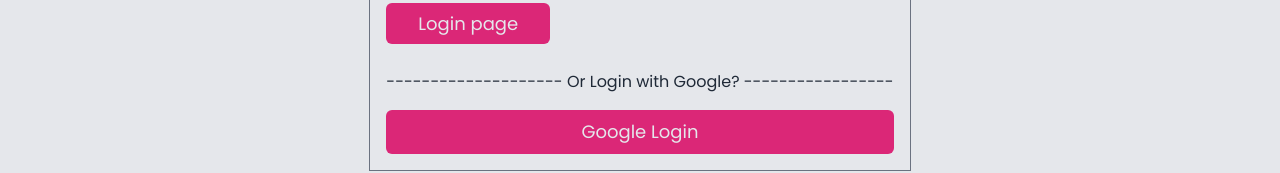
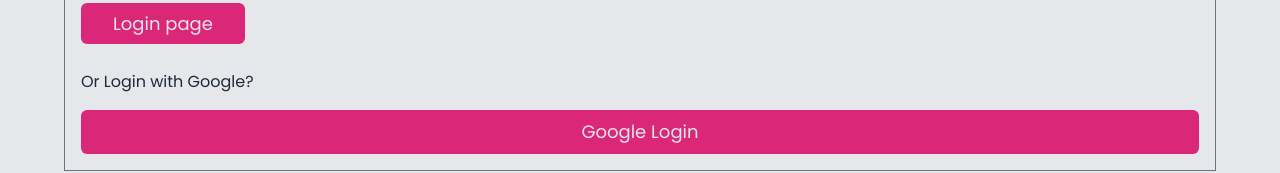
Before and after one commit to Programming-Hero-Web-Course3/healthcare-related-website-tamimArt1, a React (Vite) app: page /signup in a window 1280 px wide. Shown: the part 583-756 px from the top of the page. Built offline with nearby package versions, Linux system fonts and the light colour scheme; no server answers.

Commit message:
fixed responsiveness

```diff
--- a/src/pages/Login.jsx
+++ b/src/pages/Login.jsx
@@ -20,23 +20,21 @@
 
   return (
     <div className='container mx-auto flex justify-center bg-gray-200 text-gray-800 my-16 rounded-2xl p-16'>
-      <div className='p-4 border border-gray-500'>
+      <div className='p-4 border border-gray-500 w-full'>
         <h1 className='mb-4 text-4xl font-bold'>Login</h1>
         <form onSubmit={handleSubmit(onSubmit)}>
           <input
-            className='mb-4 p-4 text-xl rounded-md focus:outline-none'
+            className='mb-4 p-4 md:text-xl rounded-md focus:outline-none w-full'
             {...register('email')}
             placeholder='Email'
             type='email'
-          />{' '}
-          <br />
+          />
           <input
-            className='mb-4 p-4 text-xl rounded-md focus:outline-none'
+            className='mb-4 p-4 md:text-xl rounded-md focus:outline-none w-full'
             {...register('password')}
             placeholder='Password'
             type='password'
           />
-          <br />
           <input
             className='bg-pink-600 px-8 py-2 cursor-pointer hover:bg-pink-800 text-lg text-gray-200 rounded-md'
             type='submit'
@@ -51,9 +49,7 @@
         >
           Signup page
         </Link>
-        <h3 style={{ marginTop: '2rem' }}>
-          -------------------- Or Login with Google? -----------------
-        </h3>
+        <h3 style={{ marginTop: '2rem' }}>Or Login with Google?</h3>
         <button
           className='bg-pink-600 px-8 py-2 cursor-pointer hover:bg-pink-800 text-lg text-gray-200 rounded-md w-full mt-4'
           onClick={() => googleClient(location)}
--- a/src/pages/Signup.jsx
+++ b/src/pages/Signup.jsx
@@ -11,23 +11,21 @@
 
   return (
     <div className='container mx-auto flex justify-center bg-gray-200 text-gray-800 my-16 rounded-2xl p-16'>
-      <div className='p-4 border border-gray-500'>
+      <div className='p-4 border border-gray-500 w-full'>
         <h1 className='mb-4 text-4xl font-bold'>Signup</h1>
         <form onSubmit={handleSubmit(onSubmit)}>
           <input
-            className='mb-4 p-4 text-xl rounded-md focus:outline-none'
+            className='mb-4 p-4 text-xl rounded-md focus:outline-none w-full'
             {...register('email')}
             placeholder='Email'
             type='email'
-          />{' '}
-          <br />
+          />
           <input
-            className='mb-4 p-4 text-xl rounded-md focus:outline-none'
+            className='mb-4 p-4 text-xl rounded-md focus:outline-none w-full'
             {...register('password')}
             placeholder='Password'
             type='password'
           />
-          <br />
           <input
             className='bg-pink-600 px-8 py-2 cursor-pointer hover:bg-pink-800 text-lg text-gray-200 rounded-md'
             type='submit'
@@ -42,9 +40,7 @@
         >
           Login page
         </Link>
-        <h3 style={{ marginTop: '2rem' }}>
-          -------------------- Or Login with Google? -----------------
-        </h3>
+        <h3 style={{ marginTop: '2rem' }}>Or Login with Google?</h3>
         <button
           className='bg-pink-600 px-8 py-2 cursor-pointer hover:bg-pink-800 text-lg text-gray-200 rounded-md w-full mt-4'
           onClick={googleClient}
```
